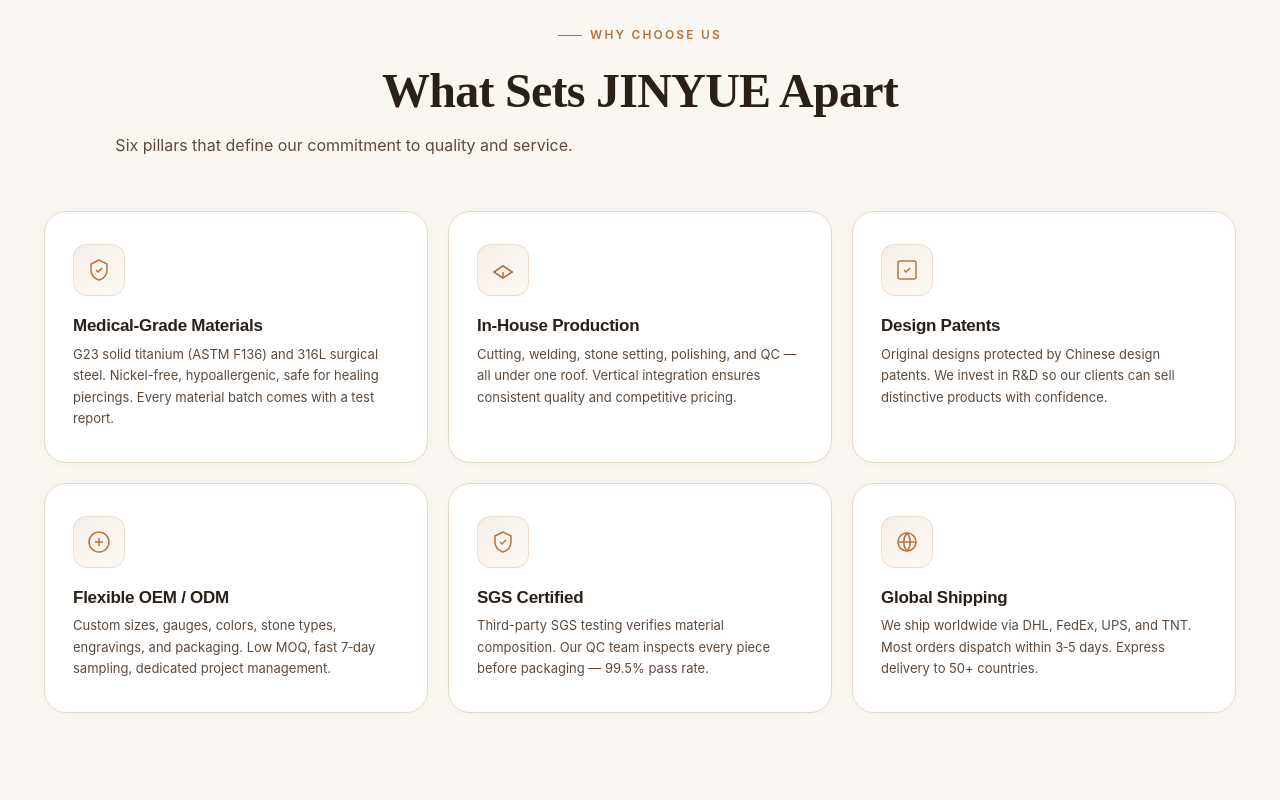
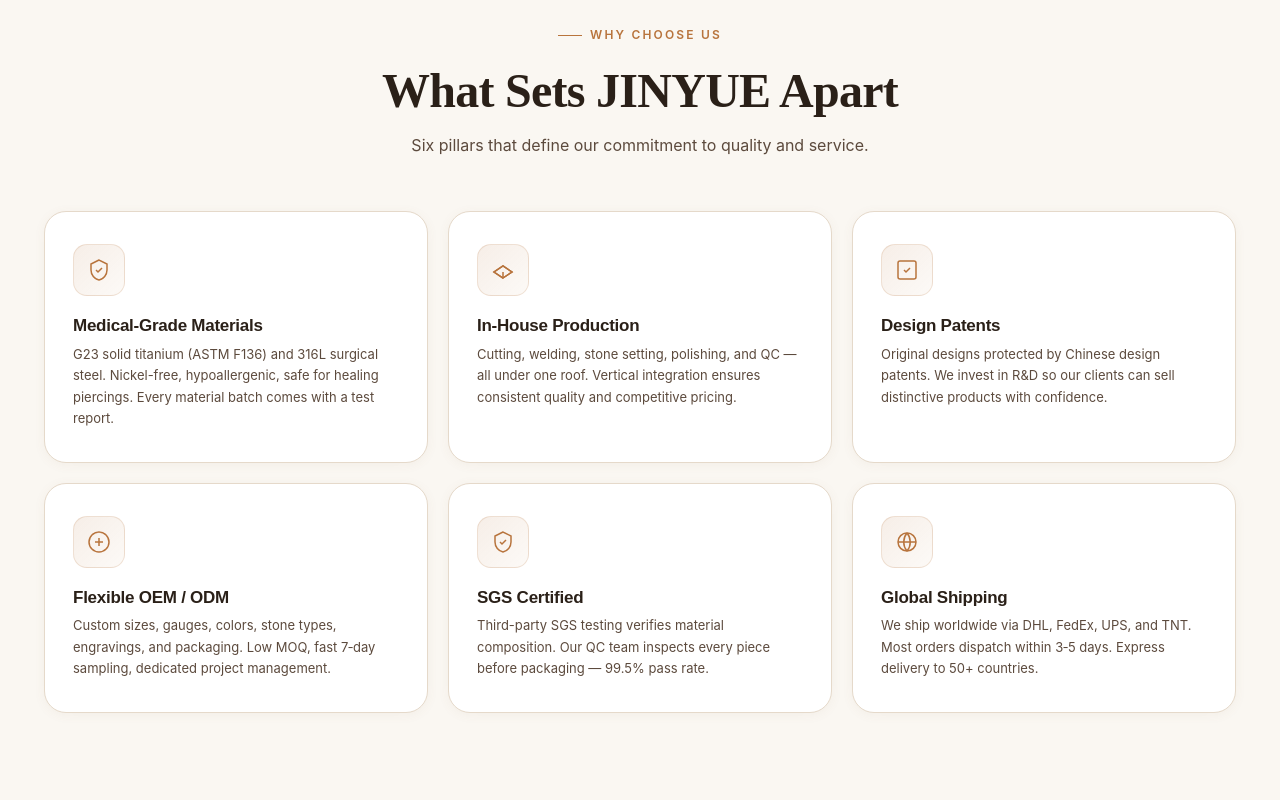
Before and after one commit to Lyj202307/jinyuejewelry, a plain HTML site: page about.html in a window 1280 px wide. Shown: the part 1500-2300 px from the top of the page. Drawn offline with Linux system fonts and the light colour scheme.

Commit message:
fix about page: center section subtitles to align with titles

```diff
--- a/css/style.css
+++ b/css/style.css
@@ -610,6 +610,7 @@
 /* --- Section header --- */
 .section-header { text-align: center; margin-bottom: 52px; }
 .section-header .eyebrow { justify-content: center; }
+.section-header .section-sub { margin-left: auto; margin-right: auto; }
 
 /* --- Why Choose Us --- */
 .about-values-section { padding: 100px 0; background: var(--bg); }
```
